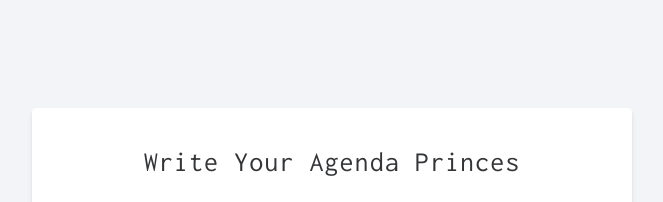
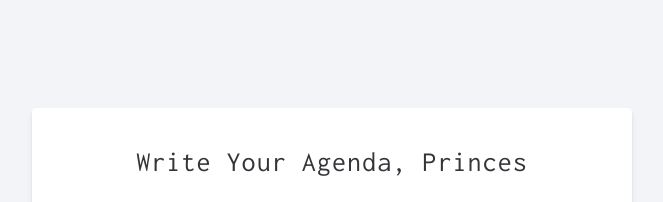
Before and after one commit to ahbabshahin/Task-Manager, a website: page public/index.html in a window 1280 px wide. Shown: the top 202 px of the page, without its empty margins (308-971 px from the left). Drawn offline with nearby package versions, Linux system fonts and the light colour scheme; no server answers.

Commit message:
Update index.html

```diff
--- a/public/index.html
+++ b/public/index.html
@@ -19,7 +19,7 @@
 	</head>
 	<body>
 		<form class="task-form">
-			<h4>Write your agenda Princes</h4>
+			<h4>Write your agenda, Princes</h4>
 			<div class="form-control">
 				<input
 					type="text"
```
